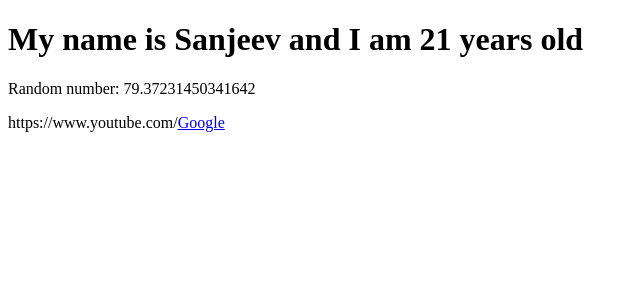
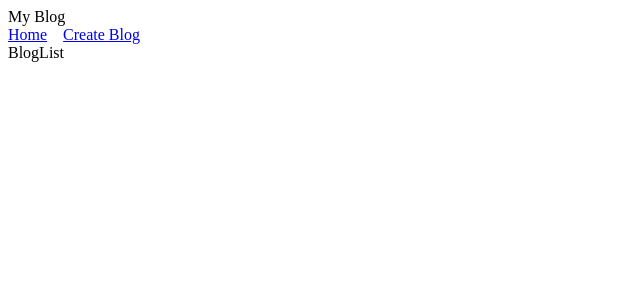
Before and after one commit to webcoderspeed/react-js-2022, a React (Create React App) app: page / in a window 1280 px wide. Shown: the top 300 px of the page, without its empty margins (0-640 px from the left). Built offline with nearby package versions, Linux system fonts and the light colour scheme.

Commit message:
multile components

```diff
--- a/src/App.js
+++ b/src/App.js
@@ -1,29 +1,14 @@
-import React from "react";
+import React from 'react'
+import Navbar from './components/Navbar/Navbar'
+import BlogList from './components/BlogList/BlogList'
 
-function App() {
-
-    const name = "Sanjeev"
-    const age = 21
-
-  const link = process.env.REACT_APP_LINK
-
-  console.log(link)
-
+const App = () => {
   return (
-    <div className="App">
-      <h1>
-        My name is {name} and I am {age} years old
-      </h1>
-
-      <p>
-        Random number: {Math.random() * 100}
-      </p>
-      {
-        link
-      }
-      <a href={link}>Google</a>
+    <div>
+      <Navbar />
+      <BlogList />
     </div>
-  );
+  )
 }
 
-export default App;
+export default App
--- /dev/null
+++ b/src/components/BlogList/BlogList.jsx
@@ -0,0 +1,9 @@
+import React from 'react'
+
+const BlogList = () => {
+  return (
+    <div>BlogList</div>
+  )
+}
+
+export default BlogList
--- /dev/null
+++ b/src/components/Navbar/Navbar.jsx
@@ -0,0 +1,26 @@
+import React from 'react';
+
+const Navbar = () => {
+  return (
+    <nav>
+     <div>
+      My Blog
+     </div>
+
+     <div>
+        <a href="/" style={
+          {
+            marginRight: "1rem"
+          }
+        }>
+          Home
+        </a>
+        <a href="/create-blog">
+          Create Blog
+        </a>
+     </div>
+    </nav>
+  )
+}
+
+export default Navbar
```
Also changed, not shown: src/components/BlogList/BlogList.css (added), src/components/Navbar/Navbar.css (added).
